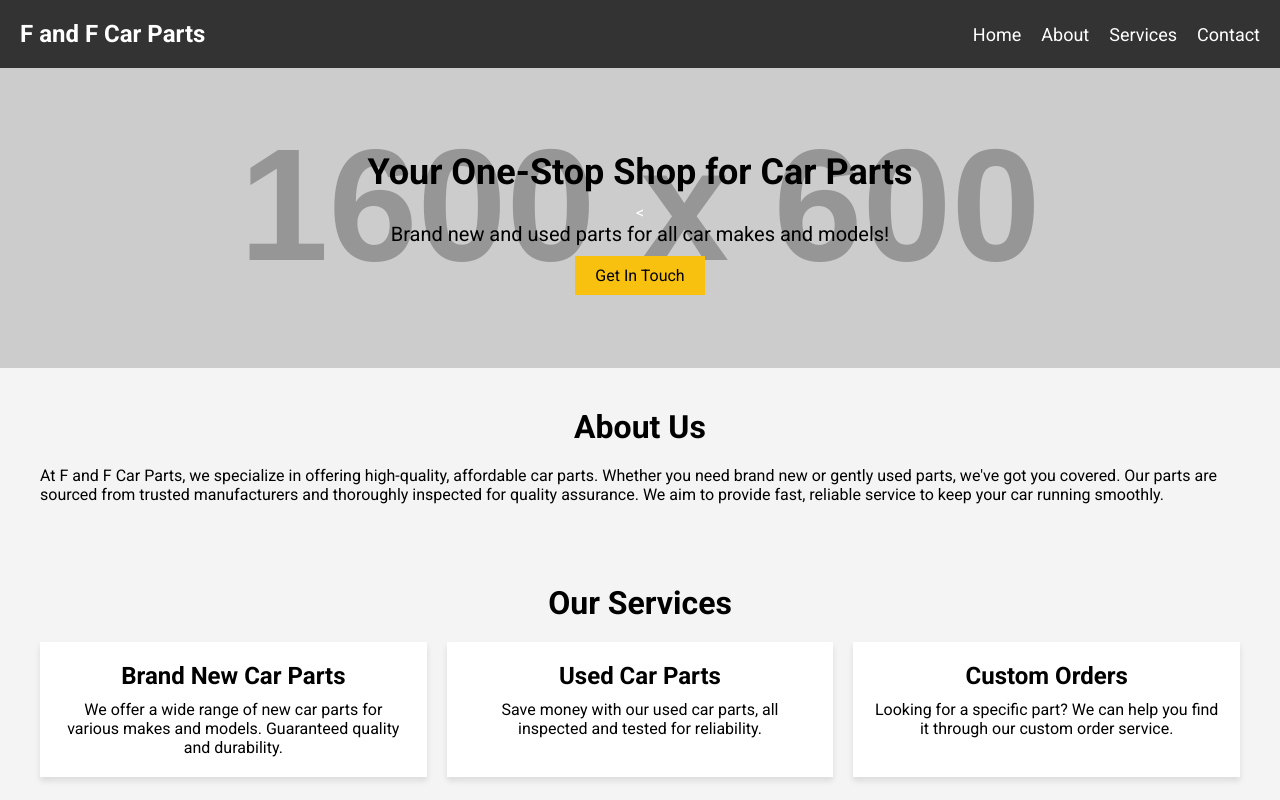
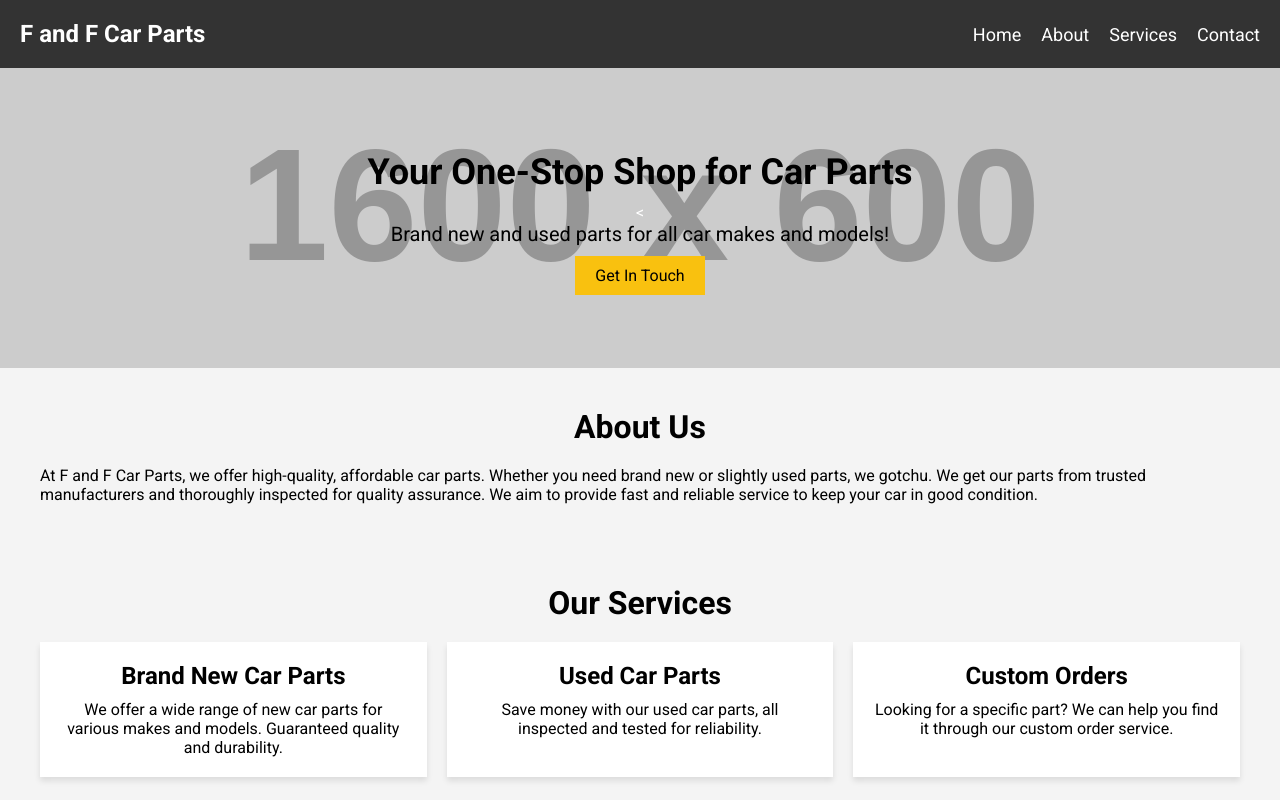
Before and after one commit to luvfranzs/232583795_ALMOITE, a plain HTML site: page FandF/index.html in a window 1280 px wide. Shown: the top 800 px of the page. Drawn offline with Linux system fonts and the light colour scheme; placeholder pictures from the web are drawn by us.

Commit message:
Update index.html

```diff
--- a/FandF/index.html
+++ b/FandF/index.html
@@ -33,7 +33,7 @@
 
     <section id="about" class="section">
         <h2>About Us</h2>
-        <p>At F and F Car Parts, we specialize in offering high-quality, affordable car parts. Whether you need brand new or gently used parts, we've got you covered. Our parts are sourced from trusted manufacturers and thoroughly inspected for quality assurance. We aim to provide fast, reliable service to keep your car running smoothly.</p>
+        <p>At F and F Car Parts, we offer high-quality, affordable car parts. Whether you need brand new or slightly used parts, we gotchu. We get our parts from trusted manufacturers and thoroughly inspected for quality assurance. We aim to provide fast and reliable service to keep your car in good condition.</p>
     </section>
 
     <section id="services" class="section">
```
